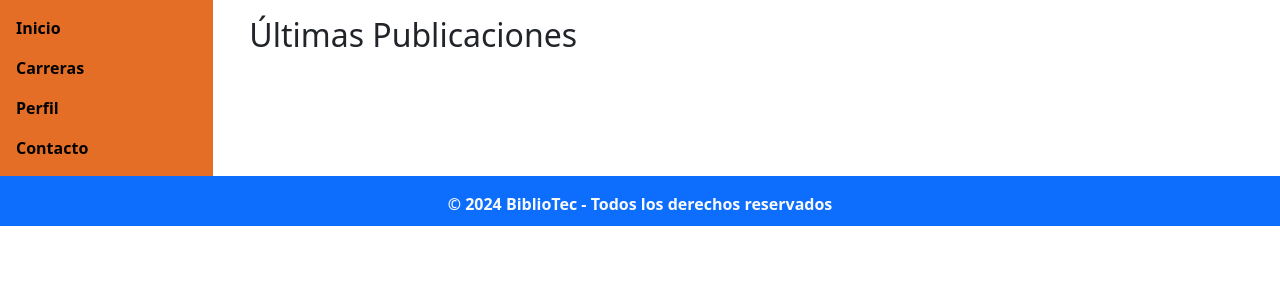
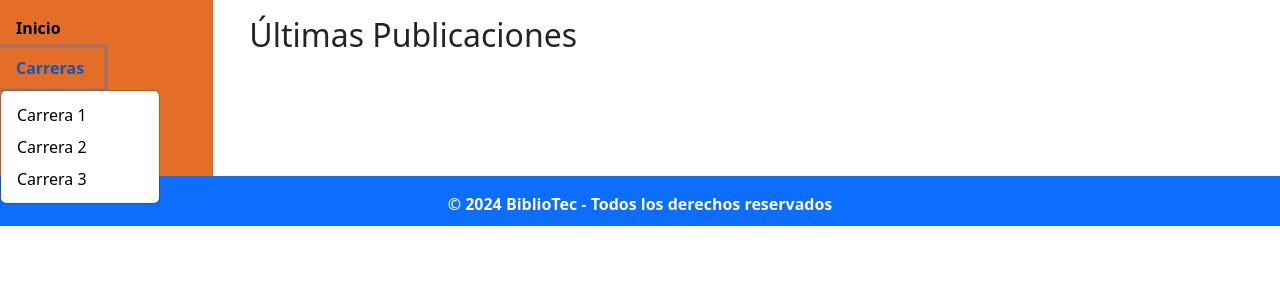
Before and after one commit to JorgeVargas03/Bibliotec, a PHP site: page / in a window 1280 px wide, after a click on "Carreras". Shown: the part 108-408 px from the top of the page. Run offline with PHP 8.4, Linux system fonts and the light colour scheme; data that the repository does not hold is empty.

Commit message:
Ya funciona menu desplegable

```diff
--- a/css/estilos.css
+++ b/css/estilos.css
@@ -66,6 +66,18 @@
     color: black;
 }
 
+.absolute-menu {
+    position: absolute;
+}
+
+.dropdown-menu {
+    background-color: #e46e25; /* Cambia el color de fondo del menú desplegable */
+}
+
+.dropdown-menu.show {
+    display: block; /* Asegura que el menú desplegable permanezca visible */
+}
+
 .publicacion {
     margin-bottom: 20px;
     padding: 20px;
--- a/index.php
+++ b/index.php
@@ -36,6 +36,8 @@
     <script src="https://cdn.jsdelivr.net/npm/bootstrap@5.3.3/dist/js/bootstrap.bundle.min.js" integrity="sha384-YvpcrYf0tY3lHB60NNkmXc5s9fDVZLESaAA55NDzOxhy9GkcIdslK1eN7N6jIeHz" crossorigin="anonymous"></script>
     <script src="https://cdn.jsdelivr.net/npm/@popperjs/core@2.11.8/dist/umd/popper.min.js" integrity="sha384-I7E8VVD/ismYTF4hNIPjVp/Zjvgyol6VFvRkX/vR+Vc4jQkC+hVqc2pM8ODewa9r" crossorigin="anonymous"></script>
     <script src="https://cdn.jsdelivr.net/npm/bootstrap@5.3.3/dist/js/bootstrap.min.js" integrity="sha384-0pUGZvbkm6XF6gxjEnlmuGrJXVbNuzT9qBBavbLwCsOGabYfZo0T0to5eqruptLy" crossorigin="anonymous"></script>
+    <script src="https://code.jquery.com/jquery-3.7.1.min.js"></script>
+    <script src="https://cdnjs.cloudflare.com/ajax/libs/bootstrap/5.3.0/js/bootstrap.bundle.min.js"></script>
     <!--Termmina Bootstrap-->
 </head>
 <body>
@@ -55,43 +57,42 @@
     <div class="container-fluid">
         <div class="row">
             <!-- Barra de navegación izquierda -->
-        <nav class="col-md-3 col-lg-2 d-md-block bgcol sidebar navbar navbar-expand-lg">
-        <button class="navbar-toggler" type="button" data-toggle="collapse" data-target="#navbarNav" aria-controls="navbarNav" aria-expanded="false" aria-label="Toggle navigation">
+            <nav class="col-md-3 col-lg-2 d-md-block bgcol sidebar navbar navbar-expand-md">
+    <button class="navbar-toggler" type="button" data-bs-toggle="collapse" data-bs-target="#navbarNav" aria-controls="navbarNav" aria-expanded="false" aria-label="Toggle navigation">
         <span class="navbar-toggler-icon"></span>
-        </button>
-            <div class="collapse navbar-collapse" id="navbarNav">
+    </button>
+    <div class="collapse navbar-collapse" id="navbarNav">
         <div class="sidebar-sticky">
             <ul class="nav flex-column nav-texto-negro">
                 <li class="nav-item active">
                     <a class="nav-link" href="#" id="colSide">Inicio</a>
                 </li>
-                <li class="nav-item">
-                    <a class="nav-link dropdown-toggle bg-orange" href="#" id="carrerasDropdown colSide" role="button" data-toggle="dropdown" aria-haspopup="true" aria-expanded="false">Carreras</a>
-                    <div class="dropdown-menu" aria-labelledby="carrerasDropdown">
+                <li class="nav-item dropdown bg-orange">
+                    <a class="nav-link dropdown-toggle" href="#" id="carrerasDropdown colSide" role="button" data-bs-toggle="dropdown" aria-haspopup="true" aria-expanded="false">Carreras</a>
+                    <div class="dropdown-menu absolute-menu" aria-labelledby="carrerasDropdown">
                         <a class="dropdown-item" href="#">Carrera 1</a>
                         <a class="dropdown-item" href="#">Carrera 2</a>
                         <a class="dropdown-item" href="#">Carrera 3</a>
                     </div>
                 </li>
-                <li class="nav-item dropdown bg-transparent">
-                    <a class="nav-link dropdown-toggle" href="#" id="perfilDropdown" role="button" data-toggle="dropdown" aria-haspopup="true" aria-expanded="false">Perfil</a>
-                    <div class="dropdown-menu" aria-labelledby="perfilDropdown">
+                <li class="nav-item dropdown bg-orange">
+                    <a class="nav-link dropdown-toggle" href="#" id="perfilDropdown" role="button" data-bs-toggle="dropdown" aria-haspopup="true" aria-expanded="false">Perfil</a>
+                    <div class="dropdown-menu absolute-menu" aria-labelledby="perfilDropdown">
                         <a class="dropdown-item" href="#">Editar Perfil</a>
                         <a class="dropdown-item" href="#">Cambiar Contraseña</a>
                     </div>
                 </li>
-                <li class="nav-item dropdown bg-transparent">
-                    <a class="nav-link dropdown-toggle" href="#" id="contactoDropdown colSide" role="button" data-toggle="dropdown" aria-haspopup="true" aria-expanded="false">Contacto</a>
-                    <div class="dropdown-menu" aria-labelledby="contactoDropdown">
+                <li class="nav-item dropdown bg-orange">
+                    <a class="nav-link dropdown-toggle" href="#" id="contactoDropdown colSide" role="button" data-bs-toggle="dropdown" aria-haspopup="true" aria-expanded="false">Contacto</a>
+                    <div class="dropdown-menu absolute-menu" aria-labelledby="contactoDropdown">
                         <a class="dropdown-item" href="#">Información de Contacto</a>
                         <a class="dropdown-item" href="#">Formulario de Contacto</a>
                     </div>
                 </li>
             </ul>
-            </div>
-            </div>
-            </nav>
-
+        </div>
+    </div>
+</nav>
             <!-- Contenido principal -->
             <main role="main" class="col-md-9 ml-sm-auto col-lg-10 px-4">
                 <div class="container mt-3">
```
